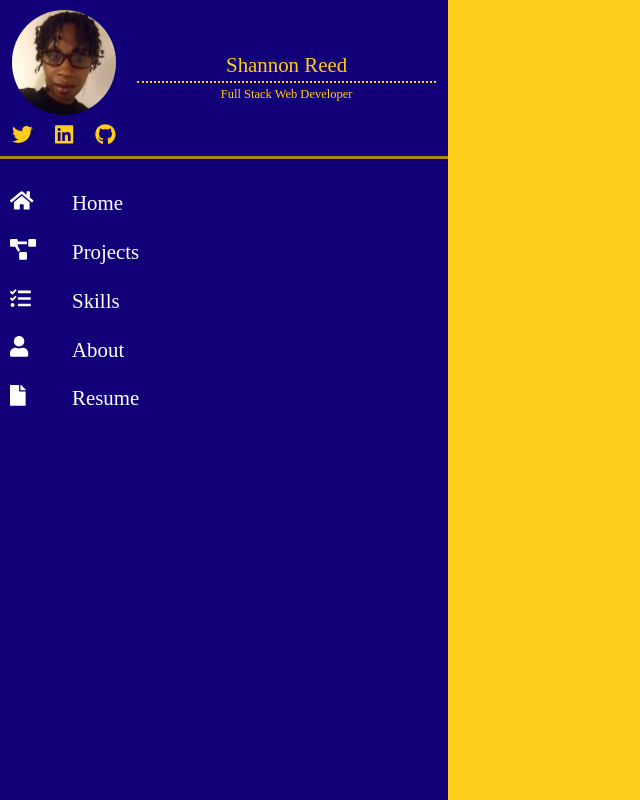
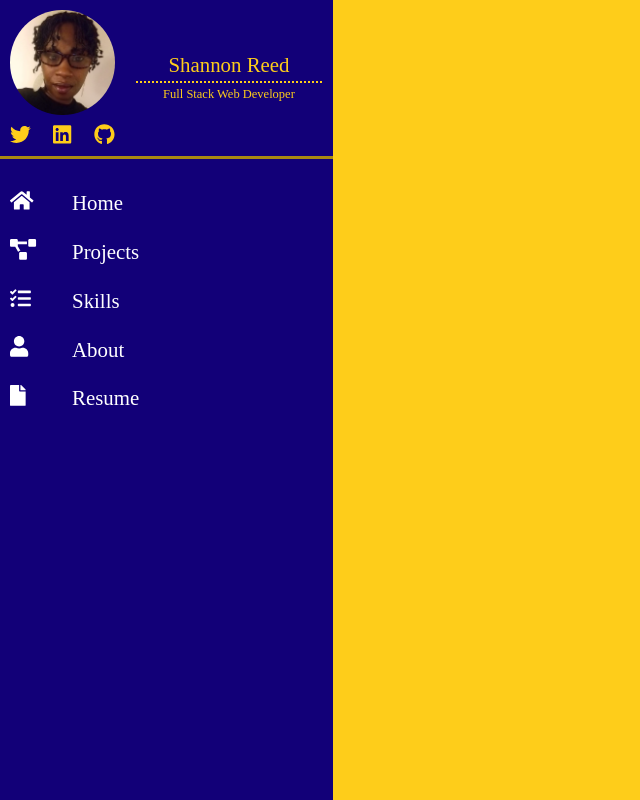
Before and after one commit to shareed/React-Portfolio, a React (Create React App) app in the folder my-portfolio/: page / in a window 1280 px wide. Shown: the whole page, without its empty margins (0-640 px from the left). Built offline with nearby package versions, Linux system fonts and the light colour scheme.

Commit message:
stylinfor mobile menu and dash finished

```diff
--- a/my-portfolio/src/dashboard/dashboard.js
+++ b/my-portfolio/src/dashboard/dashboard.js
@@ -34,6 +34,42 @@ const Dashdiv = styled.div`
       }
 
    }
+   @media(min-width: 900px){
+      width: 32vw;
+   }
+   @media(min-width: 1000px){
+      width: 30vw;
+   }
+   @media(min-width: 1100px){
+      width: 28vw;
+   }
+   @media(min-width: 1200px){
+      width: 26vw;
+   }
+   @media(min-width: 1300px){
+      width: 24vw;
+   }
+   @media(min-width: 1400px){
+      width: 22vw;
+   }
+   @media(min-width: 1500px){
+      width: 20vw;
+   }
+   @media(min-width: 1600px){
+      width: 18vw;
+   }
+   /* @media(min-width: 1700px){
+      width: 16vw;
+   } */
+   /* @media(min-width: 1800px){
+      width: 14vw;
+   } */
+   /* @media(min-width: 1900px){
+      width: 12vw;
+   }
+   @media(min-width: 2000px){
+      width: 10vw;
+   } */
 
 `
 
```
Also changed, not shown: 1 other file (tests, documents, lock files or other folders).
